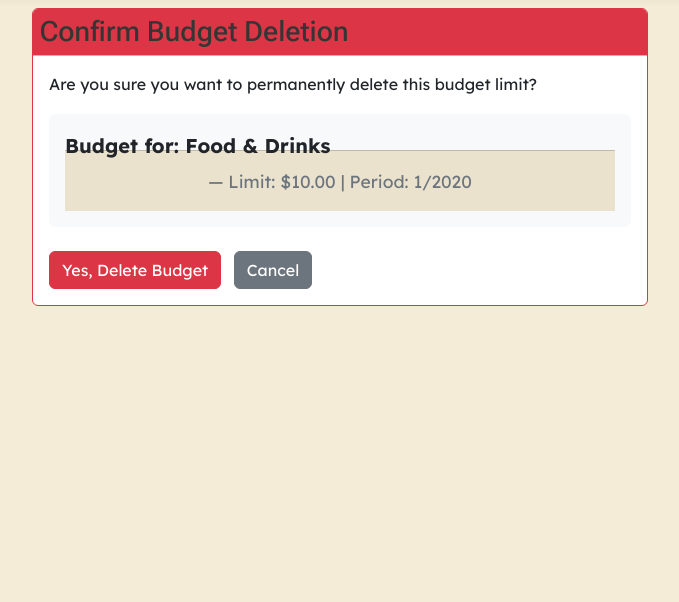
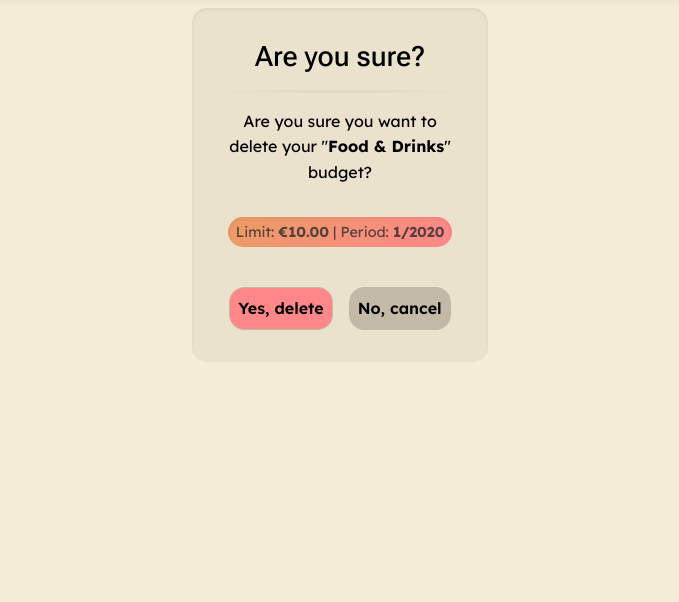
Before and after one commit to mlucasmichel/finantial-map-app, a Django app: page /budgets/delete/1/ in a window 1280 px wide. Shown: the part 101-703 px from the top of the page, without its empty margins (300-979 px from the left). Run offline with Django 4.2, Linux system fonts and the light colour scheme; a user stored in the database is signed in; data comes from the database, SQL or seed files in the repository; tables that the repository leaves empty hold one stand-in row (values such as "Sample post"); some libraries are stand-ins or nearby versions.

Commit message:
Refactor budget confirm delete form layout

```diff
--- a/budget/templates/budget/budget_confirm_delete.html
+++ b/budget/templates/budget/budget_confirm_delete.html
@@ -1,28 +1,31 @@
 {% extends 'base.html' %}
+{% load static %}
+{% load i18n %}
+
 {% block title %}Delete Budget{% endblock title %}
 
 {% block content %}
-<div class="row justify-content-center">
-    <div class="col-md-6">
-        <div class="card border-danger">
-            <div class="card-header bg-danger text-white">
-                <h3 class="mb-0">Confirm Budget Deletion</h3>
-            </div>
-            <div class="card-body">
-                <p class="card-text">Are you sure you want to permanently delete this budget limit?</p>
+<section id="budget-delete-section" class="h-100 d-flex flex-column">
+    <div class="row my-auto justify-content-center">
+        <div class="col-sm-6 col-md-6 col-lg-4 col-xl-3 col-xxl-3">
+            <div class="main-card">
+                <div class="p-4 text-center justify-content-center">
+                    <h1 class="h3">Are you sure?</h1>
+                    <hr>
+                    <p>Are you sure you want to delete your "<strong>{{ object.category.name }}</strong>" budget?</p>
 
-                <blockquote class="blockquote mb-0 p-3 bg-light rounded">
-                    <p class="mb-1 fw-bold">Budget for: {{ object.category.name }}</p>
-                    <footer class="blockquote-footer">Limit: ${{ object.limit_amount }} | Period: {{ object.month }}/{{ object.year }}</footer>
-                </blockquote>
+                    <div class="w-100 d-flex justify-content-center pt-3">
+                        <p class="text-bubble text-muted">Limit: <strong>€{{ object.limit_amount }}</strong> | Period: <strong>{{ object.month }}/{{ object.year }}</strong></p>
+                    </div>
 
-                <form method="post" class="mt-4">
-                    {% csrf_token %}
-                    <button type="submit" class="btn btn-danger me-2">Yes, Delete Budget</button>
-                    <a href="{% url 'budget_list' %}" class="btn btn-secondary">Cancel</a>
-                </form>
+                    <form method="post" class="mt-4 d-flex justify-content-center gap-3">
+                        {% csrf_token %}
+                        <button type="submit" class="button delete-btn">Yes, delete</button>
+                        <a href="{% url 'budget_list' %}" class="button secondary-btn">No, cancel</a>
+                    </form>
+                </div>
             </div>
         </div>
     </div>
-</div>
+</section>
 {% endblock content %}
```
Also changed, not shown: 1 other file.
